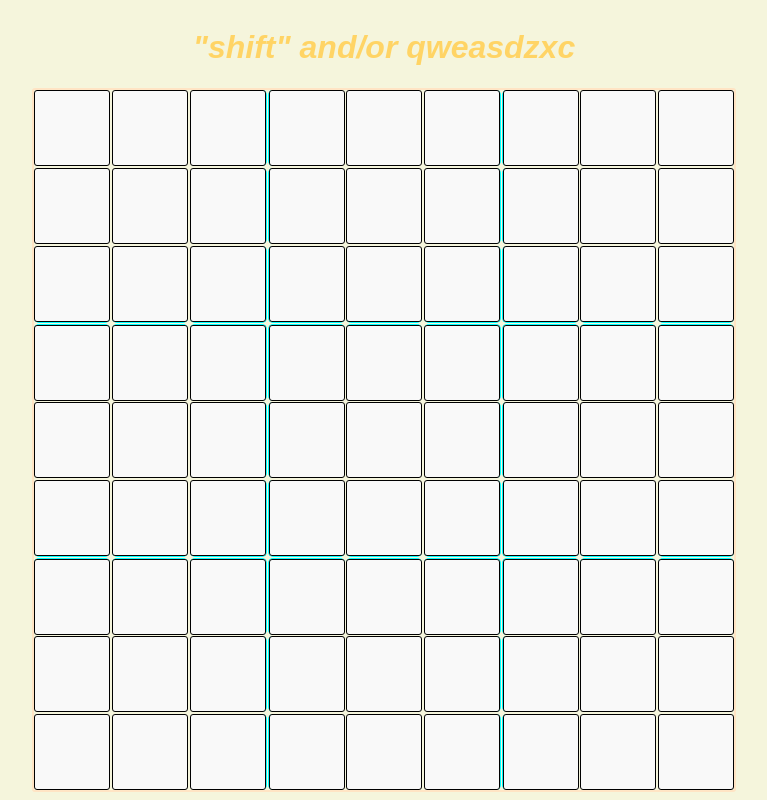
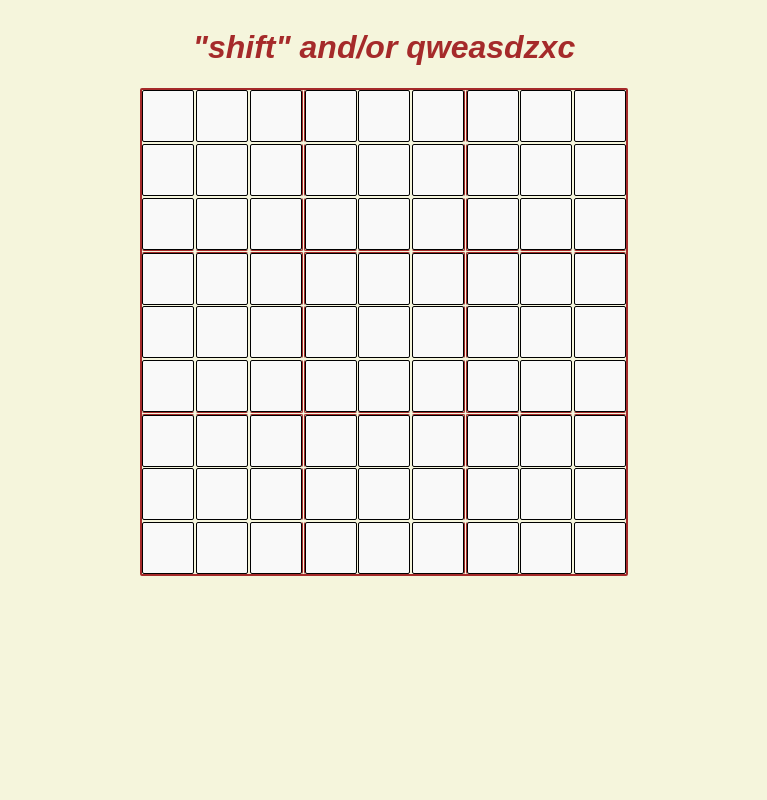
Before and after one commit to ashvinbondada/sudokyou.org, a React (Vite) app in the folder sudokyou-app/: page / in a window 1280 px wide. Shown: the whole page, without its empty margins (256-1023 px from the left). Built offline with nearby package versions, Linux system fonts and the light colour scheme; a web font is replaced by a local one.

Commit message:
Finalizing Grid Design

```diff
--- a/sudokyou-app/src/components/Board.css
+++ b/sudokyou-app/src/components/Board.css
@@ -1,5 +1,5 @@
 :root {
-    --board-size: 666px; /* Total size of the Sudoku board */
+    --board-size: 450px; /* Total size of the Sudoku board */
     --square-size: calc(var(--board-size) / 9); /* Size of each Sudoku square */
     --note-box-size: calc(var(--square-size) / 3); /* Size of each note box within a square */
     --offset: 3px;
@@ -14,8 +14,8 @@
     gap: calc(var(--gap-size) + var(--offset));
     width: calc(var(--board-size) + 10*var(--gap-size) + 8*var(--offset));
     height: calc(var(--board-size) + 10*var(--gap-size) + 8*var(--offset));
-    border: 2px solid bisque;
-    border-radius: 3px;
+    border: 2px solid brown;
+    border-radius: 2px;
     user-select: none; /* Prevent text selection */
     outline: none; /* Remove default outline */
 
@@ -24,13 +24,13 @@
 .notes-square, .editable-regular-square {
     height: calc(var(--square-size) + 2*var(--gap-size));
     width: calc(var(--square-size) + 2*var(--gap-size));
-    font-size: 2rem;
+    font-size: 1.5rem;
     background-color: #f9f9f9;
     border: 1px solid #000;
     box-sizing: border-box;
     align-items: center;
     justify-content: center;
-    border-radius: 3px;
+    border-radius: 2px;
     user-select: none; /* Prevent text selection */
     outline: none; /* Remove default outline */
 
@@ -58,13 +58,13 @@
     border: 0px solid #000;
     background-color: transparent;
     cursor: pointer;
-    border-radius: 5px;
+    border-radius: 2px;
     display: flex;
     align-items: center;
     justify-content: center;
     /* font-size: 10px; */
-    font-size: 1rem; /* Adjust font size as needed */
-    color: rgb(105,105,105, 0.5);
+    font-size: 0.75rem; /* Adjust font size as needed */
+    color: rgb(105,105,105, 0.75);
     /* padding: 0; */
     user-select: none; /* Prevent text selection */
     outline: none; /* Remove default outline */
@@ -91,8 +91,8 @@
 {
     height: calc(var(--square-size) + 2*var(--gap-size));
     width: calc(var(--square-size) + 2*var(--gap-size));
-    border-radius: 5px;
-    border-right: 1px solid aqua;
+    border-radius: 2px;
+    border-right: 1px solid brown;
 }
 
 .square-4, .square-13, .square-22,
@@ -105,8 +105,8 @@
 {
     height: calc(var(--square-size) + 2*var(--gap-size));
     width: calc(var(--square-size) + 2*var(--gap-size));
-    border-radius: 5px;
-    border-left: 1px solid aqua;
+    border-radius: 2px;
+    border-left: 1px solid brown;
 }
 
 /* Vertical Grid Lines */
@@ -120,8 +120,8 @@
 {
     height: calc(var(--square-size) + 2*var(--gap-size));
     width: calc(var(--square-size) + 2*var(--gap-size));
-    border-radius: 5px;
-    border-bottom: 1px solid aqua;
+    border-radius: 2px;
+    border-bottom: 1px solid brown;
 }
 
 .square-28, .square-29, .square-30,
@@ -134,6 +134,6 @@
 {
     height: calc(var(--square-size) + 2*var(--gap-size));
     width: calc(var(--square-size) + 2*var(--gap-size));
-    border-radius: 5px;
-    border-top: 1px solid aqua;
+    border-radius: 2px;
+    border-top: 1px solid brown;
 }
--- a/sudokyou-app/src/main.css
+++ b/sudokyou-app/src/main.css
@@ -10,7 +10,7 @@
 body {
     font-style: italic;
     background-color: beige;
-    color:#FFD465;
+    color:brown;
 }
 
 .home {
```
